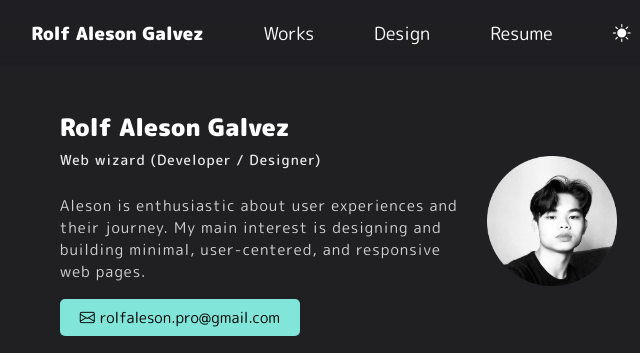
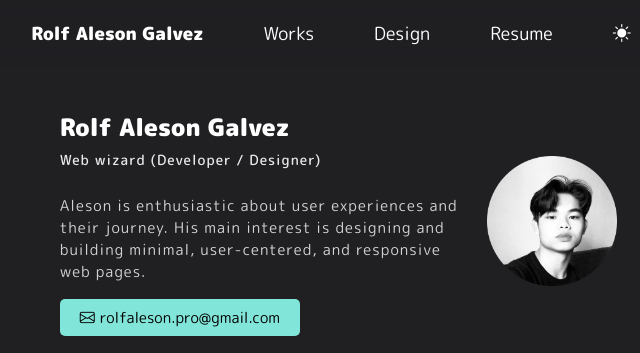
Before and after one commit to alesonpro/alesongalvez, a plain HTML site: page index.html in a window 1280 px wide. Shown: the top 353 px of the page, 309-949 px from the left. Drawn offline with nearby package versions, Linux system fonts and the light colour scheme.

```diff
--- a/index.html
+++ b/index.html
@@ -38,7 +38,7 @@
                 <div class="profile-left section">
                     <h1 class="title">Rolf Aleson Galvez</h1>
                     <p class="sub-title">Web wizard (Developer / Designer)</p>
-                    <p>Aleson is enthusiastic about user experiences and their journey. My main interest is designing and building minimal,
+                    <p>Aleson is enthusiastic about user experiences and their journey. His main interest is designing and building minimal,
                     user-centered, and responsive web pages.</p>
                     <a href="mailto:rolfaleson.pro@gmail.com"><i class="bi bi-envelope"></i>rolfaleson.pro@gmail.com</a>
                 </div>
```
